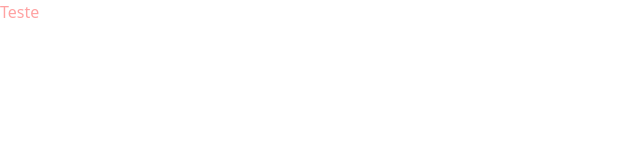
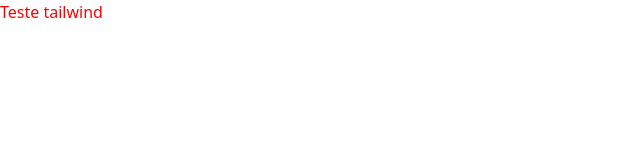
Before and after one commit to luizjoliver/avanti-teste-tecnico-2, a React (Vite) app: page / in a window 1280 px wide. Shown: the top 160 px of the page, without its empty margins (0-640 px from the left). Built offline with nearby package versions, Linux system fonts and the light colour scheme.

Commit message:
style:creating project theme variable colors

```diff
--- a/src/App.tsx
+++ b/src/App.tsx
@@ -1,3 +1,4 @@
+
 
 
 function App() {
@@ -5,7 +6,7 @@ function App() {
 
   return (
     <>
-      <h1 className='text-red-300'>Teste</h1>
+      <h1 className="text-redvanti-500">Teste tailwind</h1>
     </>
   )
 }
--- a/src/index.css
+++ b/src/index.css
@@ -11,9 +11,6 @@ html, body {
   -moz-osx-font-smoothing: grayscale;
   text-rendering: optimizeLegibility;
 }
-
-
-
 
 ul,
 ol {
@@ -41,3 +38,10 @@ select {
 button {
   cursor: pointer;
 }
+
+@theme {
+  --color-bluevanti-500: #005CFF;
+  --color-darkvanti-500:#000000;
+  --color-whitevanti-500:#FFFFFF;
+  --color-redvanti-500:#FF0000;
+}
```
